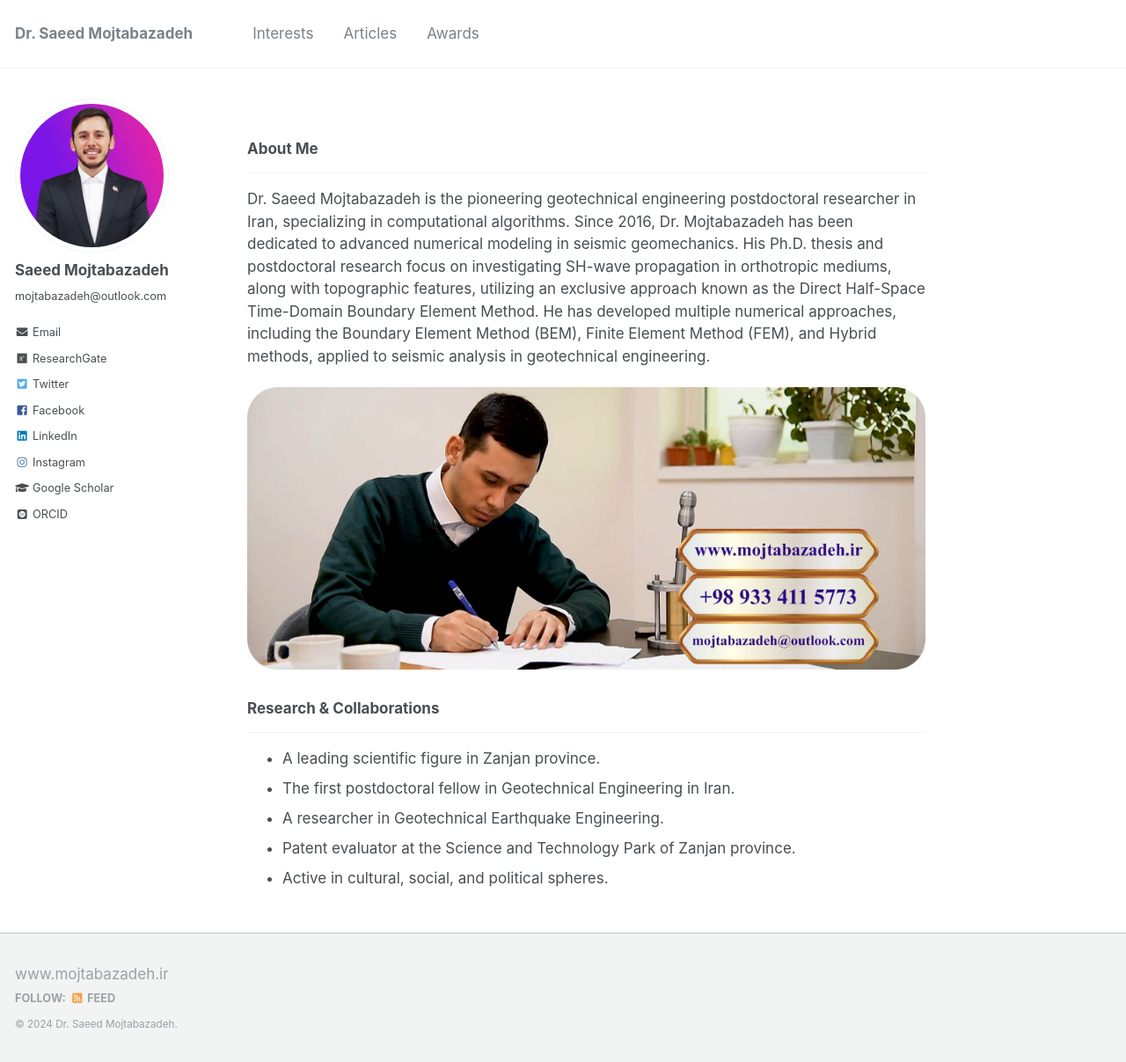
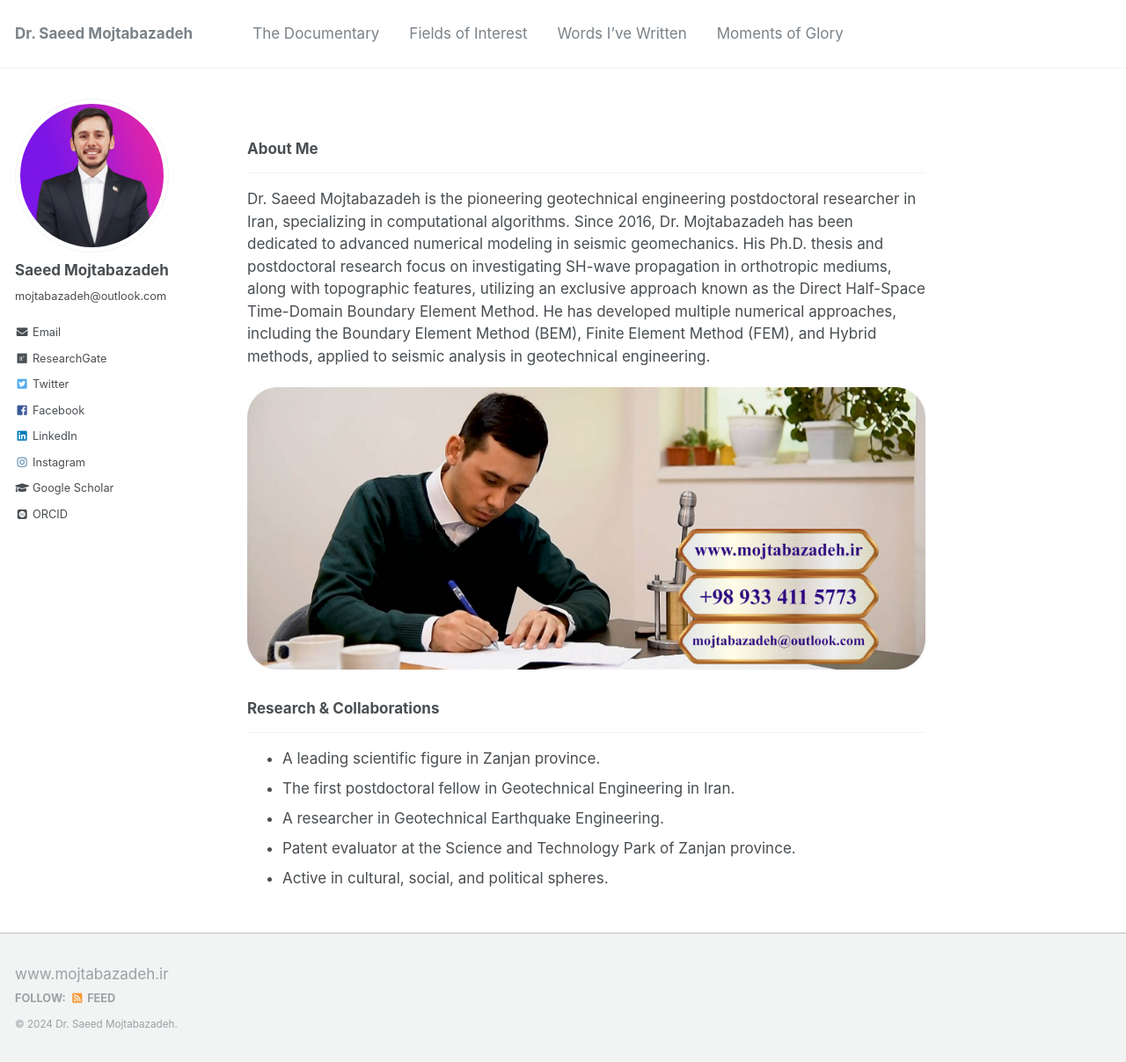
Before and after one commit to mojtabazadeh/mojtabazadeh.github.io, a Jekyll site: the page built from _pages/about.md, in a window 1280 px wide and 1207 px high. Shown: the whole window at 88% size. Built offline with Jekyll 4.4.1, drawn with Linux system fonts in a browser that asks for light colours; some web fonts are replaced.

Commit message:
Update navigation.yml

```diff
--- a/_data/navigation.yml
+++ b/_data/navigation.yml
@@ -1,10 +1,13 @@
 # main links links
 main:
-  - title: "Interests"
+  - title: "The Documentary"
     url: /interests/
 
-  - title: "Articles"
+  - title: "Fields of Interest"
+    url: /interests/
+
+  - title: "Words I’ve Written"
     url: /research/
 
-  - title: "Awards"
+  - title: "Moments of Glory"
     url: /awards/
```
